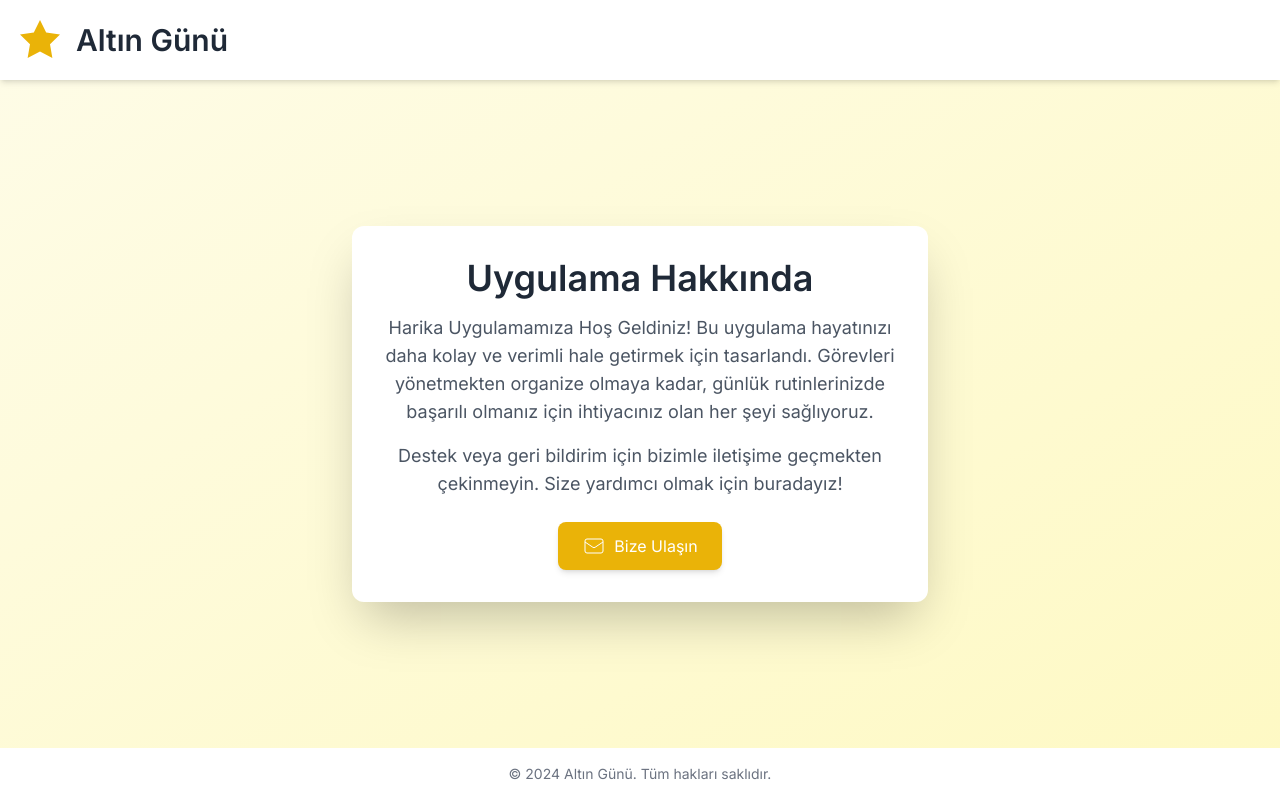
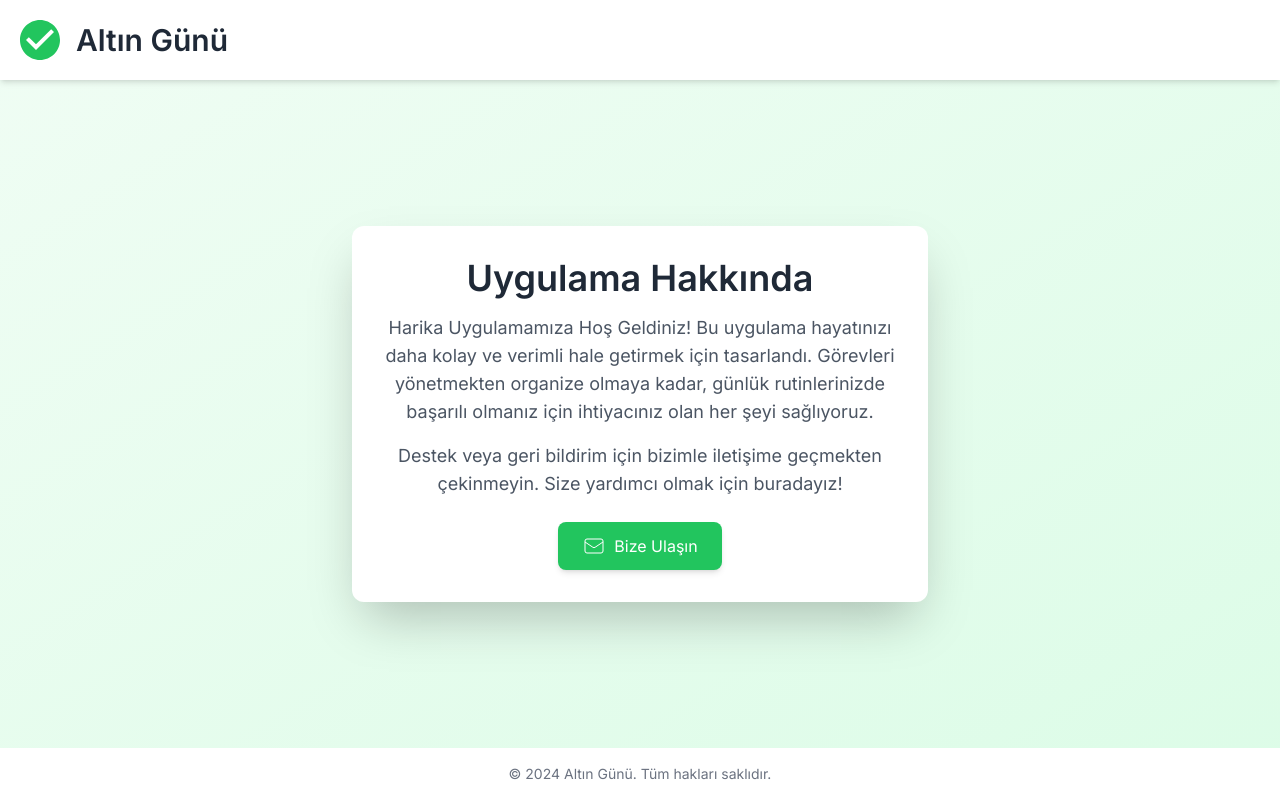
Before and after one commit to MerthanIsik/altinGunuSite, a plain HTML site: page index.html in a window 1280 px wide. Drawn offline with nearby package versions, Linux system fonts and the light colour scheme.

Commit message:
Update index.html
ff

```diff
--- a/index.html
+++ b/index.html
@@ -12,12 +12,12 @@
         }
     </style>
 </head>
-<body class="bg-gradient-to-br from-yellow-50 to-yellow-100 min-h-screen flex flex-col">
+<body class="bg-gradient-to-br from-green-50 to-green-100 min-h-screen flex flex-col">
     <header class="bg-white shadow-md">
         <div class="max-w-7xl mx-auto px-4 py-4 flex items-center justify-between">
             <div class="flex items-center">
-                <svg xmlns="http://www.w3.org/2000/svg" class="h-12 w-12 text-yellow-500 mr-3" viewBox="0 0 24 24" fill="currentColor">
-                    <path d="M12 2l3.09 6.26L22 9.27l-5 4.87 1.18 6.88L12 17.77l-6.18 3.25L7 14.14 2 9.27l6.91-1.01L12 2z"/>
+                <svg xmlns="http://www.w3.org/2000/svg" class="h-12 w-12 text-green-500 mr-3" fill="currentColor" viewBox="0 0 24 24">
+                    <path d="M12 2C6.48 2 2 6.48 2 12s4.48 10 10 10 10-4.48 10-10S17.52 2 12 2zm-2 15l-5-5 1.41-1.41L10 14.17l7.59-7.59L19 8l-9 9z"/>
                 </svg>
                 <h1 class="text-3xl font-bold text-gray-800">Altın Günü</h1>
             </div>
@@ -37,7 +37,7 @@
                 </p>
             </div>
             <div class="flex justify-center">
-                <a href="mailto:infotriumfera@gmail.com" class="bg-yellow-500 text-white px-6 py-3 rounded-lg hover:bg-yellow-600 transition-colors duration-300 flex items-center space-x-2 shadow-md">
+                <a href="mailto:infotriumfera@gmail.com" class="bg-green-500 text-white px-6 py-3 rounded-lg hover:bg-green-600 transition-colors duration-300 flex items-center space-x-2 shadow-md">
                     <svg xmlns="http://www.w3.org/2000/svg" class="h-6 w-6" fill="none" viewBox="0 0 24 24" stroke="currentColor">
                         <path strokeLinecap="round" strokeLinejoin="round" strokeWidth={2} d="M3 8l7.89 5.26a2 2 0 002.22 0L21 8M5 19h14a2 2 0 002-2V7a2 2 0 00-2-2H5a2 2 0 00-2 2v10a2 2 0 002 2z" />
                     </svg>
```
